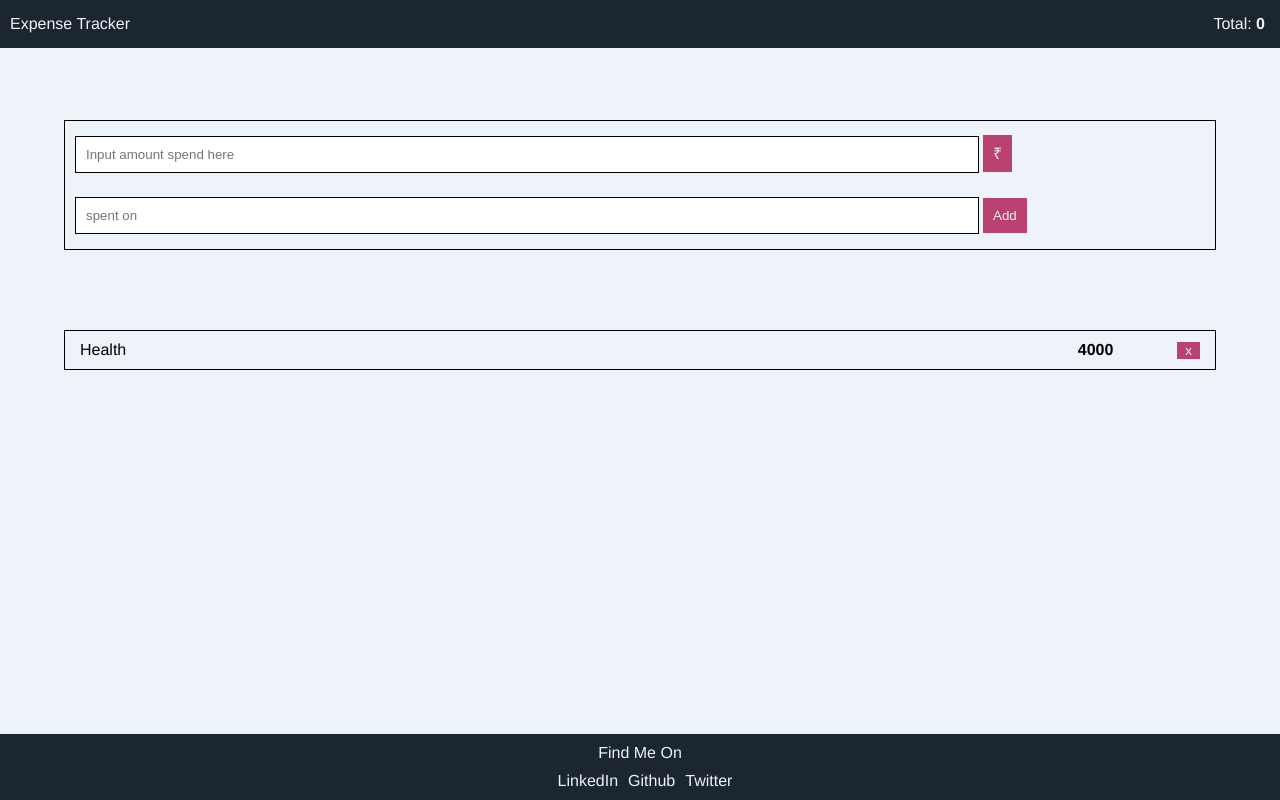
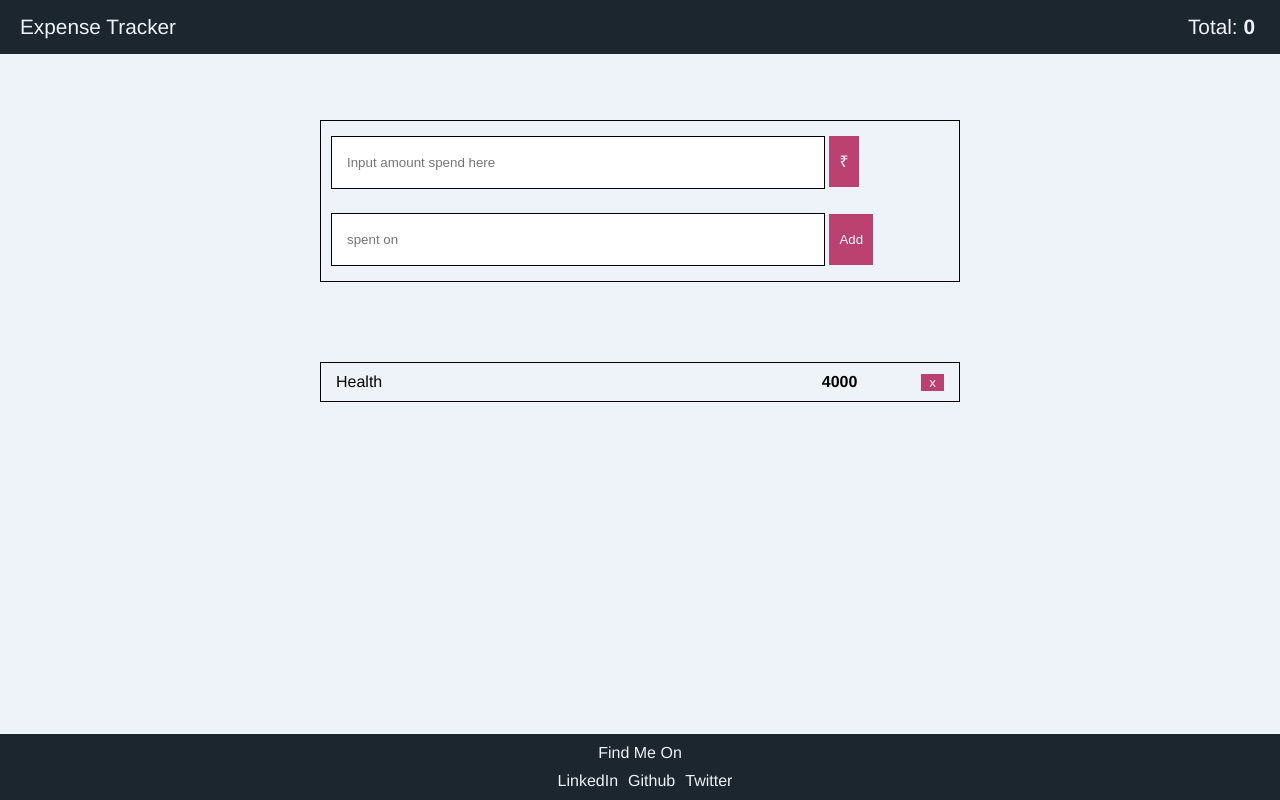
Before and after one commit to manish591/TrackYourExpense, a plain HTML site: page index.html in a window 1280 px wide. Drawn offline with Linux system fonts and the light colour scheme.

Commit message:
style- responsive

```diff
--- a/style.css
+++ b/style.css
@@ -151,3 +151,30 @@ strong {
 .totalexpense {
     margin-right: 5px;
 }
+
+@media only screen and (min-width: 700px) {
+    .maincontainer {
+        width: 50vw;
+        margin: 15vh auto;
+    }
+
+    .title, .total {
+        font-size: 1.3rem;
+    }
+
+    .navigation {
+        padding: 15px 20px;
+    }
+
+    .amountspend, .amountspenton {
+        padding: 18px 15px;
+    }
+
+    .addtolist {
+        padding: 18px 10px;
+    }
+
+    span {
+        padding: 17px 10px;
+    }
+}
```
